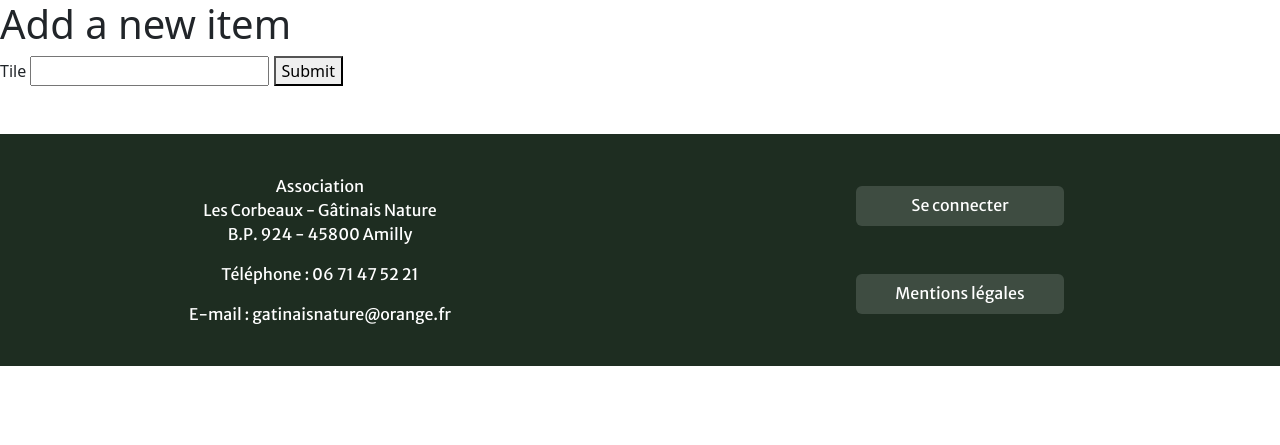
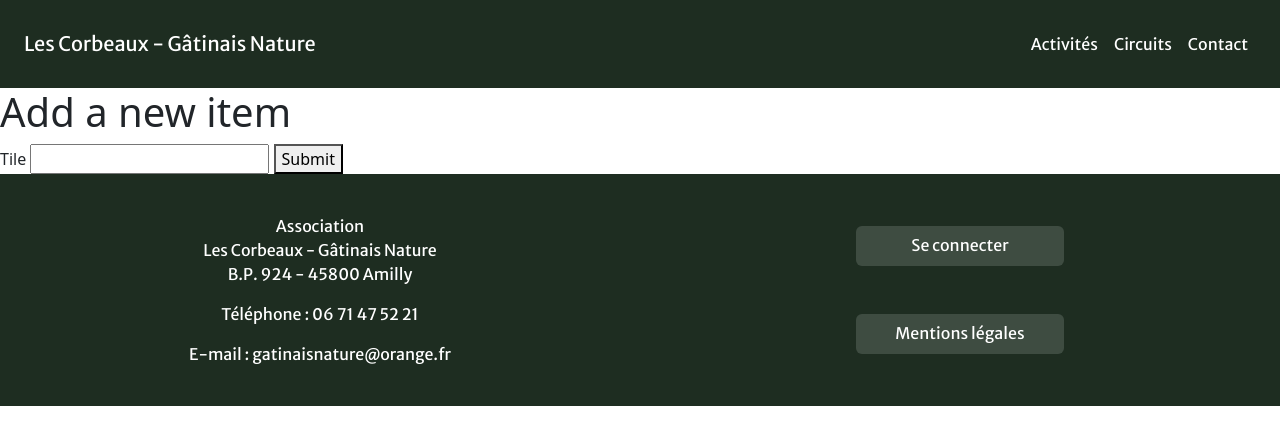
Before and after one commit to WildCodeSchool/2022-09-php-orleans-project-gatinaisnature, a PHP site: template src/View/Item/add.html.twig in a window 1280 px wide. Shown: the top 445 px of the page. Run offline with PHP 8.4, Linux system fonts and the light colour scheme; the template is opened without the code that fills it, so the values that code supplies are empty; some libraries are stand-ins or nearby versions.

Commit message:
Fix Navbar#70 add navbar and clean margin footer

```diff
--- a/src/View/Include/_footer.html.twig
+++ b/src/View/Include/_footer.html.twig
@@ -1,12 +1,10 @@
-{% extends 'layout.html.twig' %}
-
 {% block stylesheet %}
 	<link rel="stylesheet" href="/assets/css/footer.css">
 {% endblock %}
 
 {% block footer %}
 
-	<footer class="container-fluid p-0 my-5">
+	<footer class="container-fluid p-0">
 		<div class="row bg-primary">
 			<div class="container p-4">
 				<div class="row">
--- /dev/null
+++ b/src/View/Include/_header.html.twig
@@ -0,0 +1,23 @@
+{% block stylesheet %}
+	<link rel="stylesheet" href="/assets/css/header.css">
+{% endblock %}
+
+{% block header %}
+
+	<nav class="navbar navbar-expand-lg p-0">
+		<div class="container-fluid bg-primary p-4">
+			<h1 class="navbar-brand text-white p-0 m-0" href="/">Les Corbeaux - Gâtinais Nature</h1>
+			<button class="navbar-toggler" type="button" data-bs-toggle="collapse" data-bs-target="#navbarNavAltMarkup" aria-controls="navbarNavAltMarkup" aria-expanded="false" aria-label="Toggle navigation">
+				<span class="navbar-toggler-icon"></span>
+			</button>
+
+			<div class="navbar-nav">
+				<a class="nav-link active text-white" aria-current="page" href="/activity">Activités</a>
+				<a class="nav-link text-white" href="/circuit">Circuits</a>
+				<a class="nav-link text-white" href="/contact">Contact</a>
+			</div>
+
+		</div>
+	</nav>
+
+{% endblock %}
--- a/src/View/layout.html.twig
+++ b/src/View/layout.html.twig
@@ -6,7 +6,10 @@
 		<meta name="viewport" content="width=device-width, initial-scale=1">
 		<link rel="icon" href="/assets/images/favicon.png">
 
-    <title>{% block title %}Les Corbeaux - Gâtinais Nature{% endblock %}</title>
+		<title>
+			{% block title %}Les Corbeaux - Gâtinais Nature
+			{% endblock %}
+		</title>
 
 		<link href="https://cdn.jsdelivr.net/npm/bootstrap@5.2.2/dist/css/bootstrap.min.css" rel="stylesheet" integrity="sha384-Zenh87qX5JnK2Jl0vWa8Ck2rdkQ2Bzep5IDxbcnCeuOxjzrPF/et3URy9Bv1WTRi" crossorigin="anonymous">
 		<link rel="stylesheet" href="/assets/css/style.css"> {% block stylesheet %}{% endblock %}
@@ -14,6 +17,7 @@
 
 		<body>
 			{% block header %}
+				{% include 'Include/_header.html.twig' %}
 			{% endblock %}
 
 			{% block content %}{% endblock %}
```
Also changed, not shown: public/assets/css/header.css (added). Lines whose indentation alone changed are shown as unchanged.
